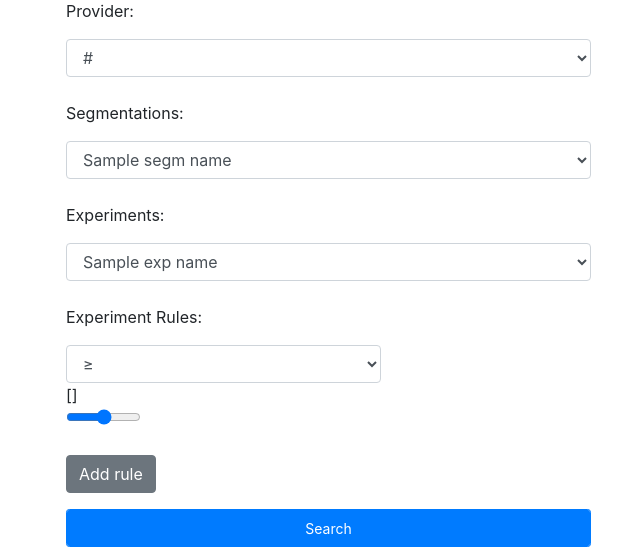
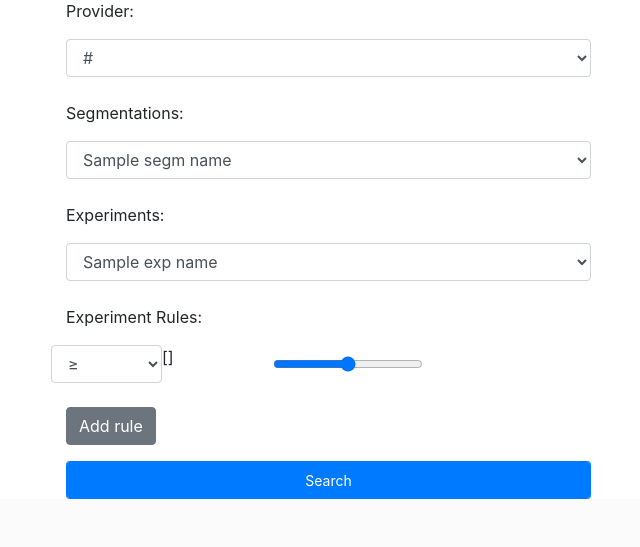
Before and after one commit to databio/episb-hub, a Flask app: template templates/home.html in a window 1280 px wide, after a click on "Segmentation filter". Shown: the part 323-870 px from the top of the page, without its empty margins (34-674 px from the left). After the commit the page ends 822 px from the top, so only its background shows below. Run offline with Flask 2, Linux system fonts and the light colour scheme; the template is opened without the code that fills it: most values are stand-ins (such as "Sample title", 1, 10 or a date in 2020); some libraries are stand-ins or nearby versions.

Commit message:
make sliders group on one row

```diff
--- a/templates/home.html
+++ b/templates/home.html
@@ -11,7 +11,7 @@
     $SCRIPT_ROOT = {{ request.script_root|tojson|safe }};
 </script>
 
-<script type=text/javascript>
+<!-- <script type=text/javascript>
   var minVal = $( "div" ).data("minval");
   var maxVal = $( "div" ).data("maxval");
   var midVal = $( "div" ).data("midval");
@@ -36,7 +36,7 @@
     // The function is triggered on page load and with the "a#show_summary" button
     $('a#addrule').bind('click', append_filter);
   });
-</script>
+</script> -->
 {% endblock %}
 
 <div class="container">
@@ -141,14 +141,16 @@
 
         <p>Experiment Rules:</p>
           <div id="slider-region">
-            <select name="Filter" class="form-control" style="width:60%">
-              <option value="ge">&ge;</option>
-              <option value="le">&le;</option>
-              <option value="eq">&equals;</option>
-            </select>
+            <div class="row">
+              <select name="Filter" class="form-control" style="width:20%">
+                <option value="ge">&ge;</option>
+                <option value="le">&le;</option>
+                <option value="eq">&equals;</option>
+              </select>
 
-            <span class="slider_value" class="form-control" id="slider1" style="width:20%">{{midVal}}</span><br>
-            <label for="regionIDs"></label><input type="range" min="{{minVal}}" max="{{maxVal}}" value="{{midVal}}" class="slider" id="myRange" style="width:75px" step="{{step}}" name="slider1" oninput="show_value(this.name, this.value);">
+              <span class="slider_value" class="form-control" id="slider1" style="width:20%">{{midVal}}</span><br>
+              <label for="regionIDs"></label><input type="range" min="{{minVal}}" max="{{maxVal}}" value="{{midVal}}" class="slider" id="myRange" style="width:150px" step="{{step}}" name="slider1" oninput="show_value(this.name, this.value);">
+            </div>
           </div>
           <br>
           <a href='#' id="addrule"><button type="button" class="btn btn-secondary">Add rule</button></a>
@@ -162,16 +164,17 @@
           // JQuery for Add Rule
           var count = 1;
           var this_name;
+          var new_slider;
           $('#addrule').click(function(){
-            count += 1;
-            this_name = "slider" + count.toString();
+            this_name = "slider" + (++count).toString();
+            // JavaScript ES6 template string
+            new_slider = `<div class="row"><select name="Filter" class="form-control" style="width:20%"><option value="ge">&ge;</option><option value="le">&le;</option><option value="eq">&equals;</option></select>` +
+            `<span class="slider_value" class="form-control" id=${this_name} style="width:20%">{{midVal}}</span><br>` +
+            `<label for="regionIDs"></label>` +
+            `<input type="range" min="{{minVal}}" max="{{maxVal}}" value="{{midVal}}" class="slider" id="myRange" style="width:150px" step="{{step}}" name=${this_name} oninput="show_value(this.name, this.value);"></div>`;
             $('#slider-region').append(
-              '<select name="Filter" class="form-control" style="width:60%"><option value="ge">&ge;</option><option value="le">&le;</option><option value="eq">&equals;</option></select>'
-            ).append(
-              '<span class="slider_value" class="form-control" id=' + this_name + ' style="width:20%">{{midVal}}</span><br>'
-            ).append(
-              '<label for="regionIDs"></label><input type="range" min="{{minVal}}" max="{{maxVal}}" value="{{midVal}}" class="slider" id="myRange" style="width:75px" step="{{step}}" name=' + this_name + ' oninput="show_value(this.name, this.value);">'
-            );
+              new_slider
+            )
           });
         </script>
       </div>
```
